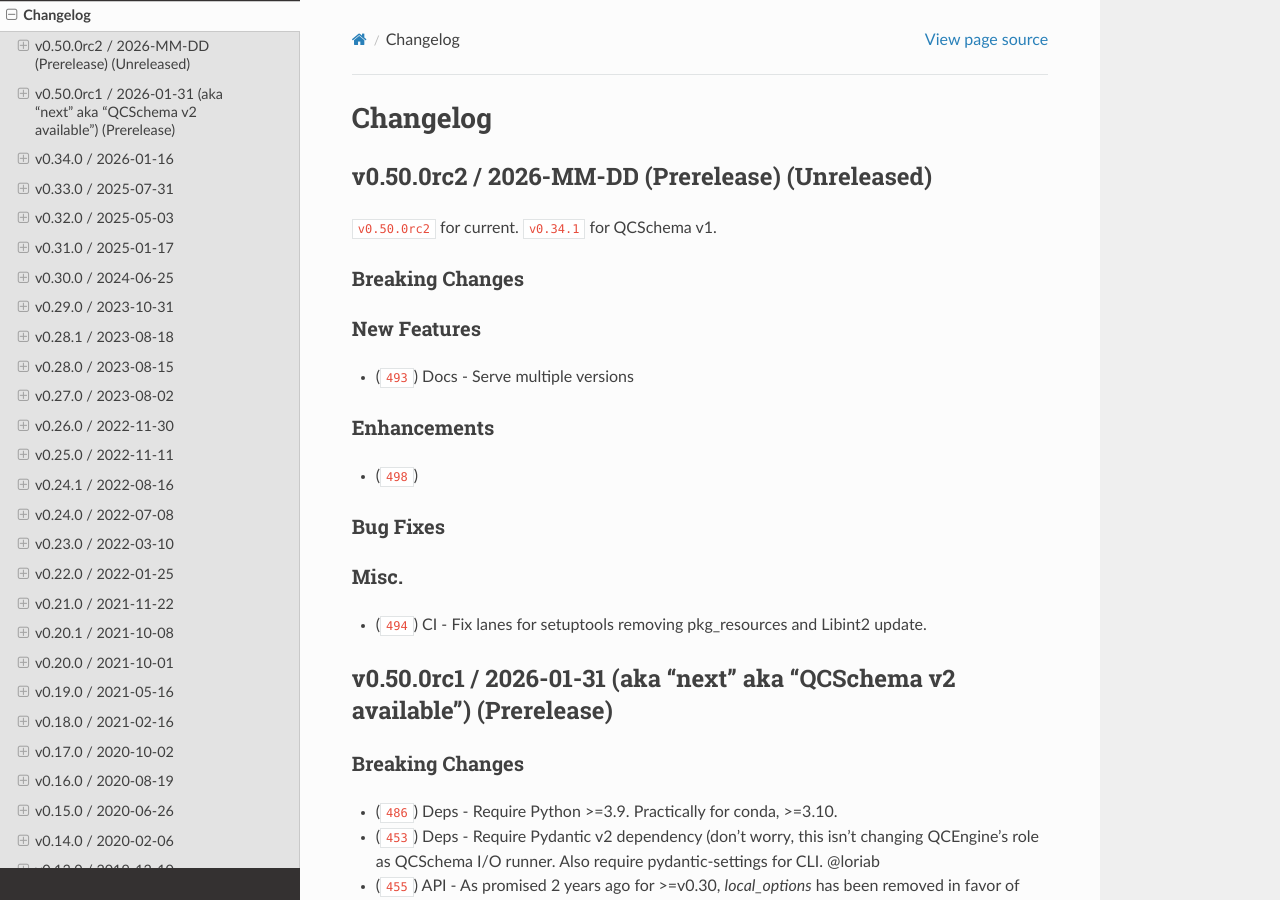
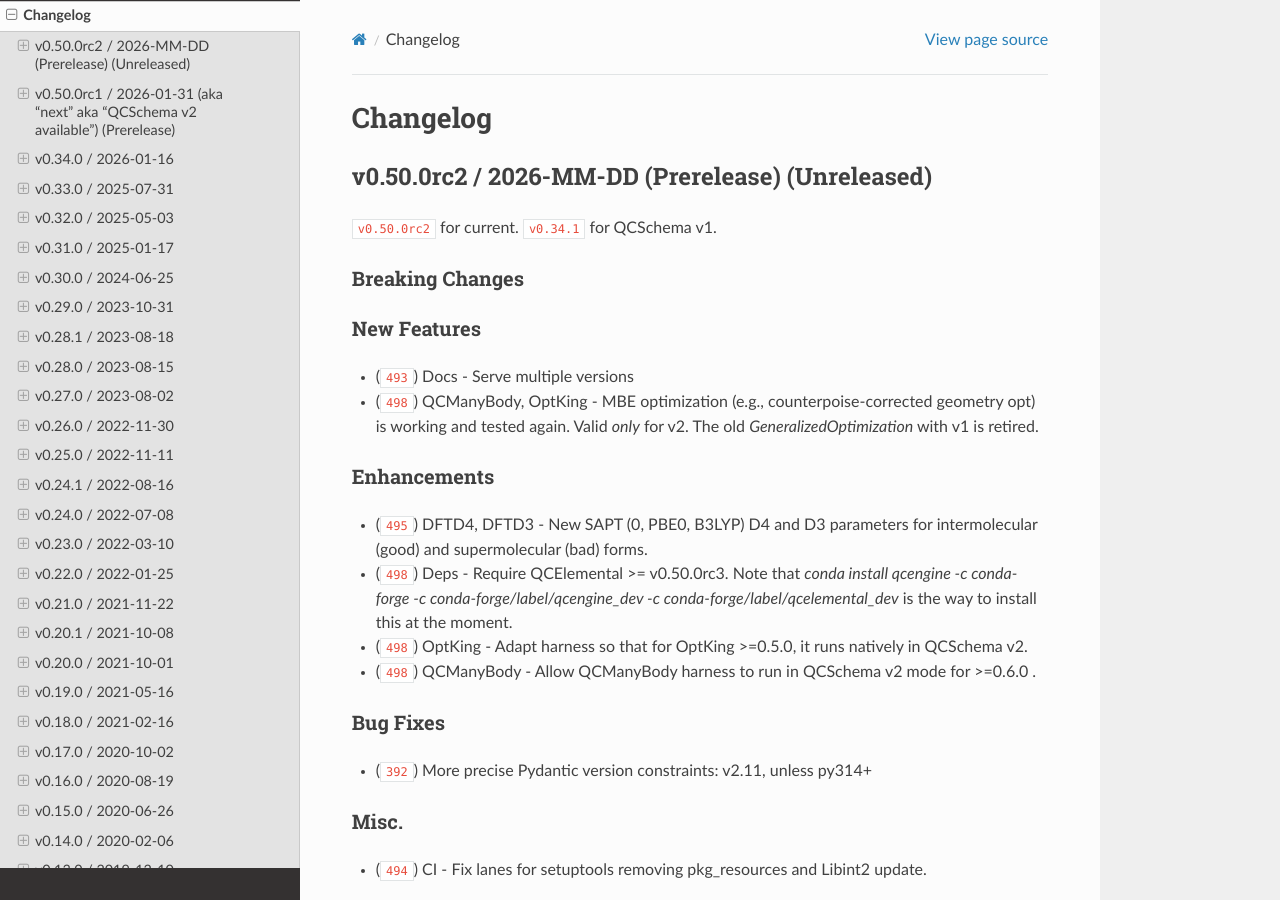
Before and after one commit to MolSSI/QCEngine, a Sphinx documentation site: the page built from docs/source/changelog.rst, in a window 1280 px wide and 900 px high. Built offline with Sphinx 7.4.7 and the Read the Docs theme 3.1.0, drawn with Linux system fonts in a browser that asks for light colours; the version number could not be read and is left out; cross-references to code outside the pages are shown as plain code.

Commit message:
more try

```diff
--- a/docs/source/changelog.rst
+++ b/docs/source/changelog.rst
@@ -45,13 +45,24 @@
 New Features
 ++++++++++++
 - (:pr:`493`) Docs - Serve multiple versions
+- (:pr:`498`) QCManyBody, OptKing - MBE optimization (e.g., counterpoise-corrected
+  geometry opt) is working and tested again. Valid *only* for v2. The old
+  `GeneralizedOptimization` with v1 is retired.
 
 Enhancements
 ++++++++++++
-- (:pr:`498`)
+- (:pr:`495`) DFTD4, DFTD3 - New SAPT (0, PBE0, B3LYP) D4 and D3 parameters for
+  intermolecular (good) and supermolecular (bad) forms.
+- (:pr:`498`) Deps - Require QCElemental >= v0.50.0rc3. Note that
+  `conda install qcengine -c conda-forge -c conda-forge/label/qcengine_dev -c conda-forge/label/qcelemental_dev`
+  is the way to install this at the moment.
+- (:pr:`498`) OptKing - Adapt harness so that for OptKing >=0.5.0, it runs
+  natively in QCSchema v2.
+- (:pr:`498`) QCManyBody - Allow QCManyBody harness to run in QCSchema v2 mode for >=0.6.0 .
 
 Bug Fixes
 +++++++++
+- (:pr:`392`) More precise Pydantic version constraints: v2.11, unless py314+
 
 Misc.
 +++++
```
Also changed, not shown: 3 other files.
